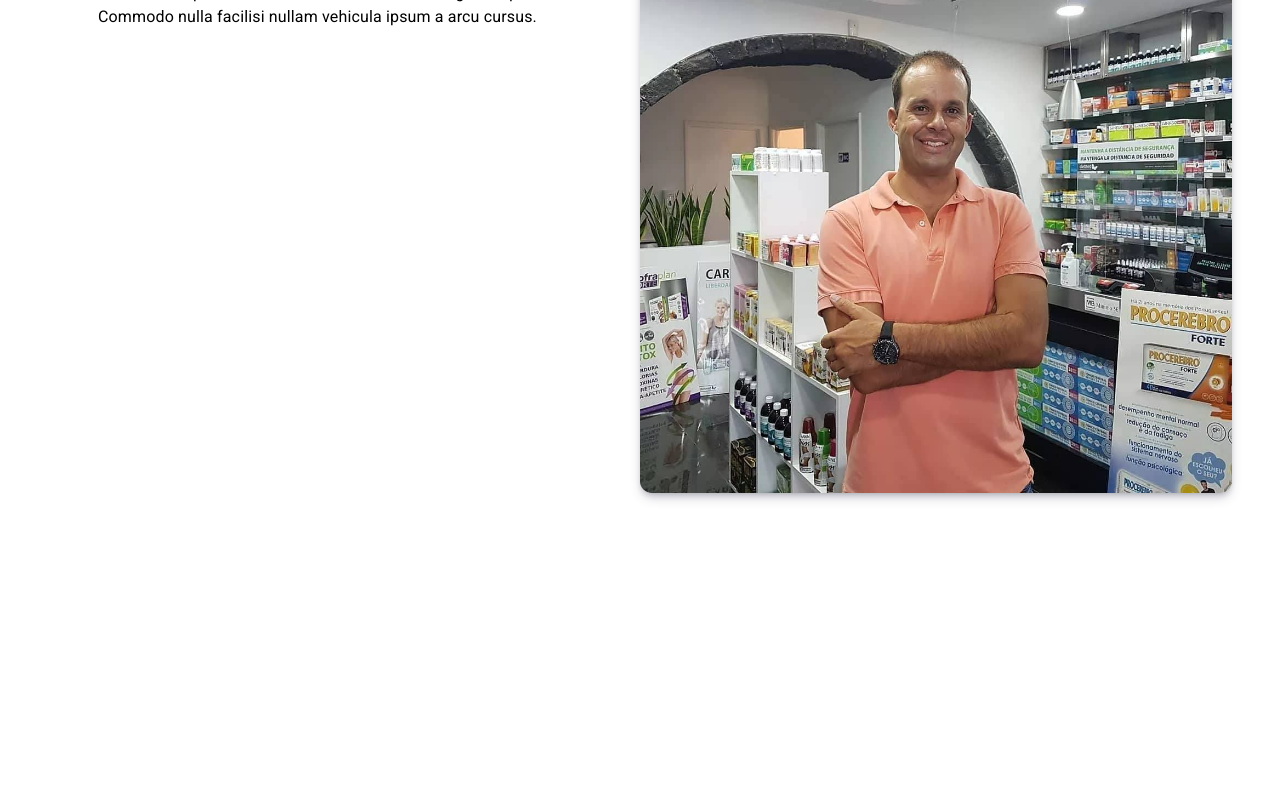
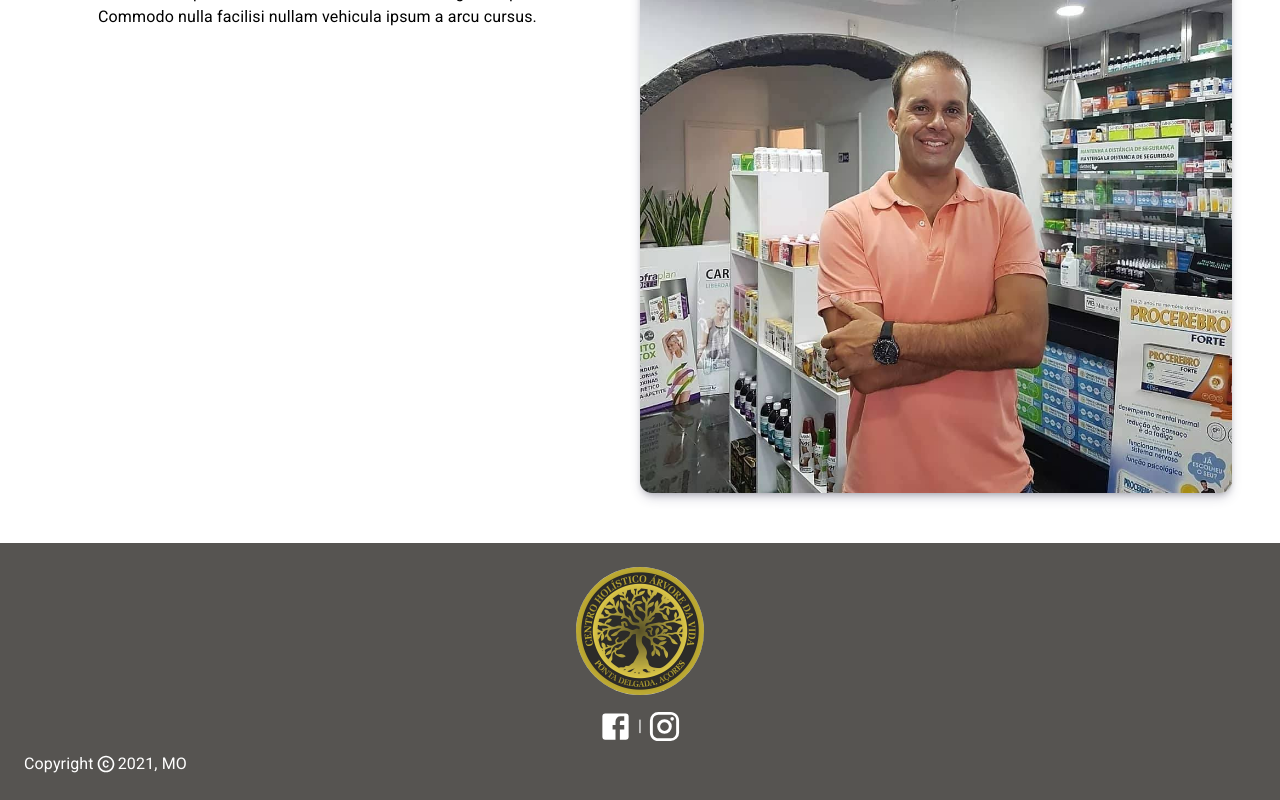
Before and after one commit to ruimpcastro/arvore-da-vida, a React (Create React App) app in the folder arvore-da-vida/: page /sobrenos in a window 1280 px wide. Shown: the part 2146-2946 px from the top of the page. Before the commit the page ends 2689 px from the top, so only its background shows below. Built offline with nearby package versions, Linux system fonts and the light colour scheme.

Commit message:
Creating new Footer

```diff
--- a/arvore-da-vida/src/components/Footer/Footer.js
+++ b/arvore-da-vida/src/components/Footer/Footer.js
@@ -1,5 +1,58 @@
 import React from "react";
+import { theme } from "../../MaterialColorTheme/MaterialColorTheme";
+import Logo from "../../assets/Logo.jpg";
 
-const Footer = () => {};
+import { Typography, Box } from "@material-ui/core";
+import FacebookIcon from "@mui/icons-material/Facebook";
+import InstagramIcon from "@mui/icons-material/Instagram";
+import CopyrightIcon from "@mui/icons-material/Copyright";
+
+const Footer = () => {
+  return (
+    <Box
+      style={{
+        backgroundColor: theme.palette.primary.light,
+        color: theme.palette.primary.contrastText,
+        textAlign: "center",
+      }}
+      p={3}
+    >
+      <img
+        src={Logo}
+        alt="Logo"
+        style={{ borderRadius: "128px", width: "128px", marginBottom: "10px" }}
+      />
+      <Typography
+        variant="body1"
+        style={{
+          display: "flex",
+          textAlign: "center",
+          alignItems: "center",
+          justifyContent: "center",
+        }}
+      >
+        <FacebookIcon fontSize="large" style={{ marginRight: "5px" }} /> |{" "}
+        <InstagramIcon fontSize="large" style={{ marginLeft: "5px" }} />
+      </Typography>
+      <Box mt={1}>
+        <Typography
+          variant="body1"
+          style={{
+            display: "flex",
+            textAlign: "center",
+            alignItems: "center",
+          }}
+        >
+          Copyright{" "}
+          <CopyrightIcon
+            fontSize="small"
+            style={{ marginLeft: "2px", marginRight: "2px" }}
+          />{" "}
+          2021, MO
+        </Typography>
+      </Box>
+    </Box>
+  );
+};
 
 export default Footer;
--- a/arvore-da-vida/src/containers/SobreNos/SobreNos.js
+++ b/arvore-da-vida/src/containers/SobreNos/SobreNos.js
@@ -1,5 +1,6 @@
 import React, { Component } from "react";
 import Navbar from "../../components/Navigation/Navbar/Navbar";
+import Footer from "../../components/Footer/Footer";
 
 import servico1 from "../../assets/services/servico1.jpg";
 import servico2 from "../../assets/services/servico2.jpg";
@@ -65,6 +66,7 @@ class SobreNos extends Component {
             })}
           </Container>
         </Box>
+        <Footer />
       </div>
     );
   }
```
